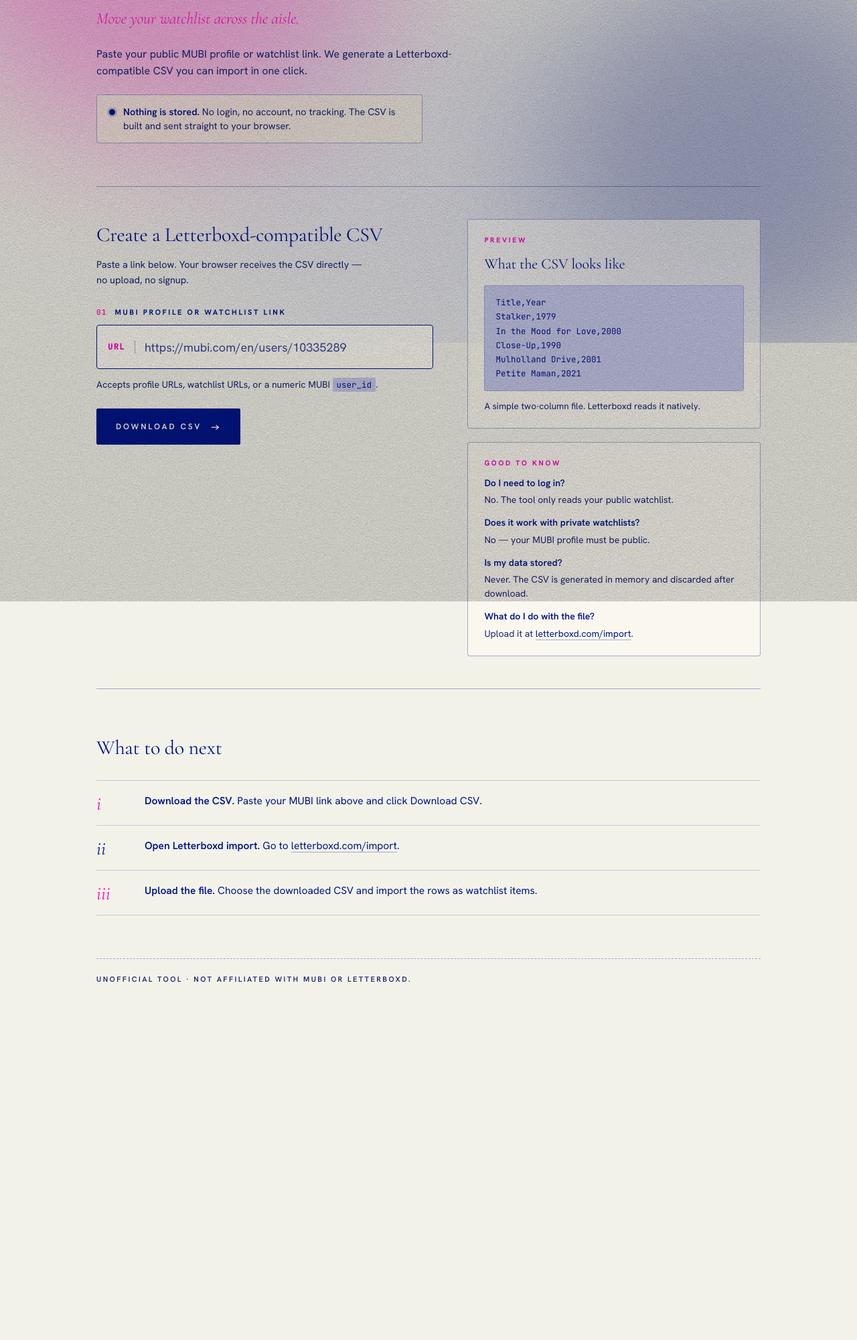
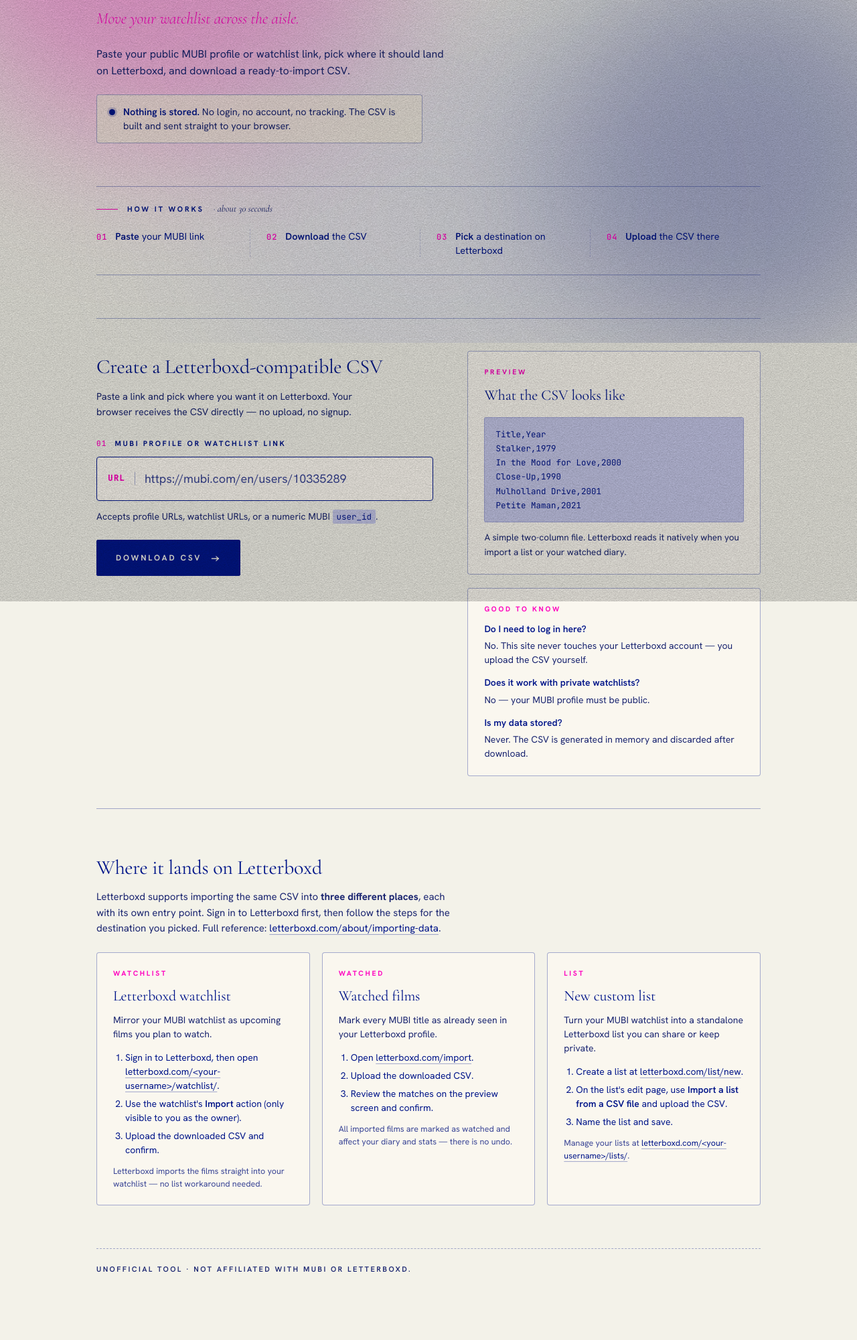
Before and after one commit to cengizakr/MUBI2Letterboxd, a Flask app: page / in a window 1280 px wide. Shown: the part 288-2289 px from the top of the page at 67% size. Before the commit the page ends 1755 px from the top, so only its background shows below. Run offline with Flask 3, Linux system fonts and the light colour scheme.

Commit message:
removed unnecessary parts

```diff
--- a/static/style.css
+++ b/static/style.css
@@ -186,6 +186,91 @@
   box-shadow: 0 0 0 3px rgba(1, 21, 137, 0.18);
 }
 
+/* ---------- how-it-works strip ---------- */
+
+.visually-hidden {
+  position: absolute;
+  width: 1px; height: 1px;
+  padding: 0; margin: -1px;
+  overflow: hidden; clip: rect(0,0,0,0);
+  white-space: nowrap; border: 0;
+}
+
+.how {
+  border-top: 1px solid var(--line-2);
+  border-bottom: 1px solid var(--line-2);
+  padding: 22px 0 26px;
+}
+
+.how-eyebrow {
+  margin: 0 0 18px;
+  display: flex;
+  align-items: center;
+  gap: 14px;
+  font-family: var(--grotesk);
+  font-size: 11px;
+  font-weight: 700;
+  letter-spacing: 0.26em;
+  text-transform: uppercase;
+  color: var(--ink);
+}
+.how-eyebrow-line {
+  width: 32px; height: 1px;
+  background: var(--red);
+}
+.how-time {
+  font-family: var(--serif);
+  font-style: italic;
+  font-weight: 400;
+  font-size: 14px;
+  letter-spacing: 0;
+  text-transform: none;
+  color: var(--ink-dim);
+}
+
+.how-steps {
+  list-style: none;
+  margin: 0;
+  padding: 0;
+  display: grid;
+  grid-template-columns: repeat(4, minmax(0, 1fr));
+  gap: 24px;
+  counter-reset: how;
+}
+.how-steps li {
+  display: grid;
+  grid-template-columns: auto 1fr;
+  align-items: baseline;
+  gap: 12px;
+  padding-right: 12px;
+  border-right: 1px dashed var(--line);
+}
+.how-steps li:last-child { border-right: 0; padding-right: 0; }
+.how-num {
+  font-family: var(--mono);
+  font-size: 12px;
+  font-weight: 500;
+  color: var(--red);
+  letter-spacing: 0.08em;
+}
+.how-steps li p {
+  margin: 0;
+  font-family: var(--grotesk);
+  font-size: 14.5px;
+  line-height: 1.45;
+  color: var(--ink);
+}
+.how-steps li strong { font-weight: 600; }
+
+@media (max-width: 880px) {
+  .how-steps { grid-template-columns: repeat(2, minmax(0, 1fr)); }
+  .how-steps li:nth-child(2) { border-right: 0; padding-right: 0; }
+}
+@media (max-width: 520px) {
+  .how-steps { grid-template-columns: 1fr; }
+  .how-steps li { border-right: 0; padding-right: 0; }
+}
+
 /* ---------- workbench (two-column on desktop) ---------- */
 
 .workbench {
@@ -237,6 +322,7 @@
   text-transform: uppercase;
   color: var(--ink);
 }
+
 .label-tag {
   font-family: var(--mono);
   font-weight: 500;
@@ -421,10 +507,14 @@
   line-height: 1.5;
 }
 
-/* ---------- steps ---------- */
+/* ---------- destinations (where the CSV lands) ---------- */
 
-.steps h2 {
-  margin: 0 0 24px;
+.destinations-head {
+  margin-bottom: 24px;
+  max-width: 60ch;
+}
+.destinations-head h2 {
+  margin: 0 0 8px;
   font-family: var(--serif);
   font-style: normal;
   font-weight: 500;
@@ -432,42 +522,75 @@
   letter-spacing: -0.01em;
   color: var(--ink);
 }
-
-.steps ol {
-  list-style: none;
-  margin: 0;
-  padding: 0;
-  display: grid;
-  gap: 0;
-  border-top: 1px solid var(--line);
-}
-.steps li {
-  display: grid;
-  grid-template-columns: 56px 1fr;
-  gap: 16px;
-  padding: 18px 0;
-  border-bottom: 1px solid var(--line);
-}
-.steps li .num {
-  font-family: var(--serif);
-  font-style: italic;
-  font-size: 28px;
-  line-height: 1;
-  color: var(--red);
-  padding-top: 2px;
-}
-.steps li:nth-child(2) .num { color: var(--ink); }
-.steps li:nth-child(3) .num { color: var(--red); }
-.steps li p {
+.destinations-head p {
   margin: 0;
   font-family: var(--grotesk);
-  font-size: 15.5px;
+  font-size: 15px;
+  color: var(--ink-dim);
   line-height: 1.55;
+}
+
+.dest-grid {
+  display: grid;
+  grid-template-columns: repeat(3, minmax(0, 1fr));
+  gap: 18px;
+}
+@media (max-width: 880px) {
+  .dest-grid { grid-template-columns: 1fr; }
+}
+
+.dest-card {
+  padding: 22px 24px;
+  border: 1px solid var(--line-2);
+  background: rgba(255, 252, 244, 0.55);
+  border-radius: 4px;
+  transition: border-color 0.15s, background 0.15s, box-shadow 0.15s;
+}
+
+.dest-tag {
+  margin: 0 0 8px;
+  font-family: var(--grotesk);
+  font-size: 10.5px;
+  font-weight: 700;
+  letter-spacing: 0.26em;
+  text-transform: uppercase;
+  color: var(--red);
+}
+.dest-card h3 {
+  margin: 0 0 8px;
+  font-family: var(--serif);
+  font-weight: 500;
+  font-size: 22px;
+  letter-spacing: -0.005em;
   color: var(--ink);
 }
-.steps li strong {
+.dest-desc {
+  margin: 0 0 14px;
+  font-family: var(--grotesk);
+  font-size: 14px;
+  color: var(--ink-dim);
+  line-height: 1.5;
+}
+.dest-card ol {
+  list-style: decimal;
+  margin: 0 0 12px;
+  padding-left: 18px;
+  display: grid;
+  gap: 6px;
+}
+.dest-card ol li {
+  font-family: var(--grotesk);
+  font-size: 14px;
   color: var(--ink);
-  font-weight: 600;
+  line-height: 1.5;
+}
+.dest-card ol li strong { font-weight: 600; }
+.dest-also {
+  margin: 0;
+  font-family: var(--grotesk);
+  font-size: 12.5px;
+  color: var(--ink-soft);
+  line-height: 1.5;
 }
 
 /* ---------- footer ---------- */
@@ -489,7 +612,6 @@
 /* ---------- responsive ---------- */
 
 @media (max-width: 600px) {
-  .steps li { grid-template-columns: 40px 1fr; }
   .export-form button { width: 100%; justify-content: center; }
   .privacy-badge { font-size: 14px; padding: 12px 14px; }
 }
--- a/templates/index.html
+++ b/templates/index.html
@@ -23,12 +23,12 @@
 
     <main class="page">
       <section class="intro" aria-labelledby="page-title">
-        <p class="kicker"><span class="kicker-dot" aria-hidden="true"></span>MUBI · Letterboxd</p>
+        <p class="kicker"><span class="kicker-dot" aria-hidden="true"></span>MUBI &middot; Letterboxd</p>
         <h1 id="page-title">Export your MUBI watchlist to Letterboxd.</h1>
         <p class="tagline"><em>Move your watchlist across the aisle.</em></p>
         <p class="summary">
-          Paste your public MUBI profile or watchlist link. We generate a
-          Letterboxd-compatible CSV you can import in one click.
+          Paste your public MUBI profile or watchlist link, pick where it should
+          land on Letterboxd, and download a ready-to-import CSV.
         </p>
         <p class="privacy-badge" role="note">
           <span class="privacy-dot" aria-hidden="true"></span>
@@ -36,11 +36,34 @@
         </p>
       </section>
 
+      <section class="how" aria-labelledby="how-title">
+        <p class="how-eyebrow"><span class="how-eyebrow-line" aria-hidden="true"></span>How it works <span class="how-time">&middot; about 30 seconds</span></p>
+        <h2 id="how-title" class="visually-hidden">How it works</h2>
+        <ol class="how-steps">
+          <li>
+            <span class="how-num">01</span>
+            <p><strong>Paste</strong> your MUBI link</p>
+          </li>
+          <li>
+            <span class="how-num">02</span>
+            <p><strong>Download</strong> the CSV</p>
+          </li>
+          <li>
+            <span class="how-num">03</span>
+            <p><strong>Pick</strong> a destination on Letterboxd</p>
+          </li>
+          <li>
+            <span class="how-num">04</span>
+            <p><strong>Upload</strong> the CSV there</p>
+          </li>
+        </ol>
+      </section>
+
       <div class="workbench">
         <section class="tool" aria-labelledby="form-title">
           <div class="tool-header">
             <h2 id="form-title">Create a Letterboxd-compatible CSV</h2>
-            <p>Paste a link below. Your browser receives the CSV directly &mdash; no upload, no signup.</p>
+            <p>Paste a link and pick where you want it on Letterboxd. Your browser receives the CSV directly &mdash; no upload, no signup.</p>
           </div>
 
           <form action="{{ url_for('export') }}" method="post" class="export-form">
@@ -84,41 +107,66 @@
 Close-Up,1990
 Mulholland Drive,2001
 Petite Maman,2021</pre>
-            <p class="side-note">A simple two-column file. Letterboxd reads it natively.</p>
+            <p class="side-note">A simple two-column file. Letterboxd reads it natively when you import a list or your watched diary.</p>
           </div>
 
           <div class="side-card">
             <p class="side-eyebrow">Good to know</p>
             <dl class="faq">
-              <dt>Do I need to log in?</dt>
-              <dd>No. The tool only reads your public watchlist.</dd>
+              <dt>Do I need to log in here?</dt>
+              <dd>No. This site never touches your Letterboxd account &mdash; you upload the CSV yourself.</dd>
               <dt>Does it work with private watchlists?</dt>
               <dd>No &mdash; your MUBI profile must be public.</dd>
               <dt>Is my data stored?</dt>
               <dd>Never. The CSV is generated in memory and discarded after download.</dd>
-              <dt>What do I do with the file?</dt>
-              <dd>Upload it at <a href="https://letterboxd.com/import/" target="_blank" rel="noreferrer">letterboxd.com/import</a>.</dd>
             </dl>
           </div>
         </aside>
       </div>
 
-      <section class="steps" aria-labelledby="steps-title">
-        <h2 id="steps-title">What to do next</h2>
-        <ol>
-          <li>
-            <span class="num">i</span>
-            <p><strong>Download the CSV.</strong> Paste your MUBI link above and click Download CSV.</p>
-          </li>
-          <li>
-            <span class="num">ii</span>
-            <p><strong>Open Letterboxd import.</strong> Go to <a href="https://letterboxd.com/import/" target="_blank" rel="noreferrer">letterboxd.com/import</a>.</p>
-          </li>
-          <li>
-            <span class="num">iii</span>
-            <p><strong>Upload the file.</strong> Choose the downloaded CSV and import the rows as watchlist items.</p>
-          </li>
-        </ol>
+      <section class="destinations" aria-labelledby="dest-title">
+        <div class="destinations-head">
+          <h2 id="dest-title">Where it lands on Letterboxd</h2>
+          <p>Letterboxd supports importing the same CSV into <strong>three different places</strong>, each with its own entry point. Sign in to Letterboxd first, then follow the steps for the destination you picked. Full reference: <a href="https://letterboxd.com/about/importing-data/" target="_blank" rel="noreferrer">letterboxd.com/about/importing-data</a>.</p>
+        </div>
+
+        <div class="dest-grid">
+          <article class="dest-card" data-dest="watchlist">
+            <p class="dest-tag">Watchlist</p>
+            <h3>Letterboxd watchlist</h3>
+            <p class="dest-desc">Mirror your MUBI watchlist as upcoming films you plan to watch.</p>
+            <ol>
+              <li>Sign in to Letterboxd, then open <a href="https://letterboxd.com/" target="_blank" rel="noreferrer">letterboxd.com/&lt;your-username&gt;/watchlist/</a>.</li>
+              <li>Use the watchlist&apos;s <strong>Import</strong> action (only visible to you as the owner).</li>
+              <li>Upload the downloaded CSV and confirm.</li>
+            </ol>
+            <p class="dest-also">Letterboxd imports the films straight into your watchlist &mdash; no list workaround needed.</p>
+          </article>
+
+          <article class="dest-card" data-dest="watched">
+            <p class="dest-tag">Watched</p>
+            <h3>Watched films</h3>
+            <p class="dest-desc">Mark every MUBI title as already seen in your Letterboxd profile.</p>
+            <ol>
+              <li>Open <a href="https://letterboxd.com/import/" target="_blank" rel="noreferrer">letterboxd.com/import</a>.</li>
+              <li>Upload the downloaded CSV.</li>
+              <li>Review the matches on the preview screen and confirm.</li>
+            </ol>
+            <p class="dest-also">All imported films are marked as watched and affect your diary and stats &mdash; there is no undo.</p>
+          </article>
+
+          <article class="dest-card" data-dest="list">
+            <p class="dest-tag">List</p>
+            <h3>New custom list</h3>
+            <p class="dest-desc">Turn your MUBI watchlist into a standalone Letterboxd list you can share or keep private.</p>
+            <ol>
+              <li>Create a list at <a href="https://letterboxd.com/list/new/" target="_blank" rel="noreferrer">letterboxd.com/list/new</a>.</li>
+              <li>On the list&apos;s edit page, use <strong>Import a list from a CSV file</strong> and upload the CSV.</li>
+              <li>Name the list and save.</li>
+            </ol>
+            <p class="dest-also">Manage your lists at <a href="https://letterboxd.com/" target="_blank" rel="noreferrer">letterboxd.com/&lt;your-username&gt;/lists/</a>.</p>
+          </article>
+        </div>
       </section>
 
       <footer class="footer">
```
